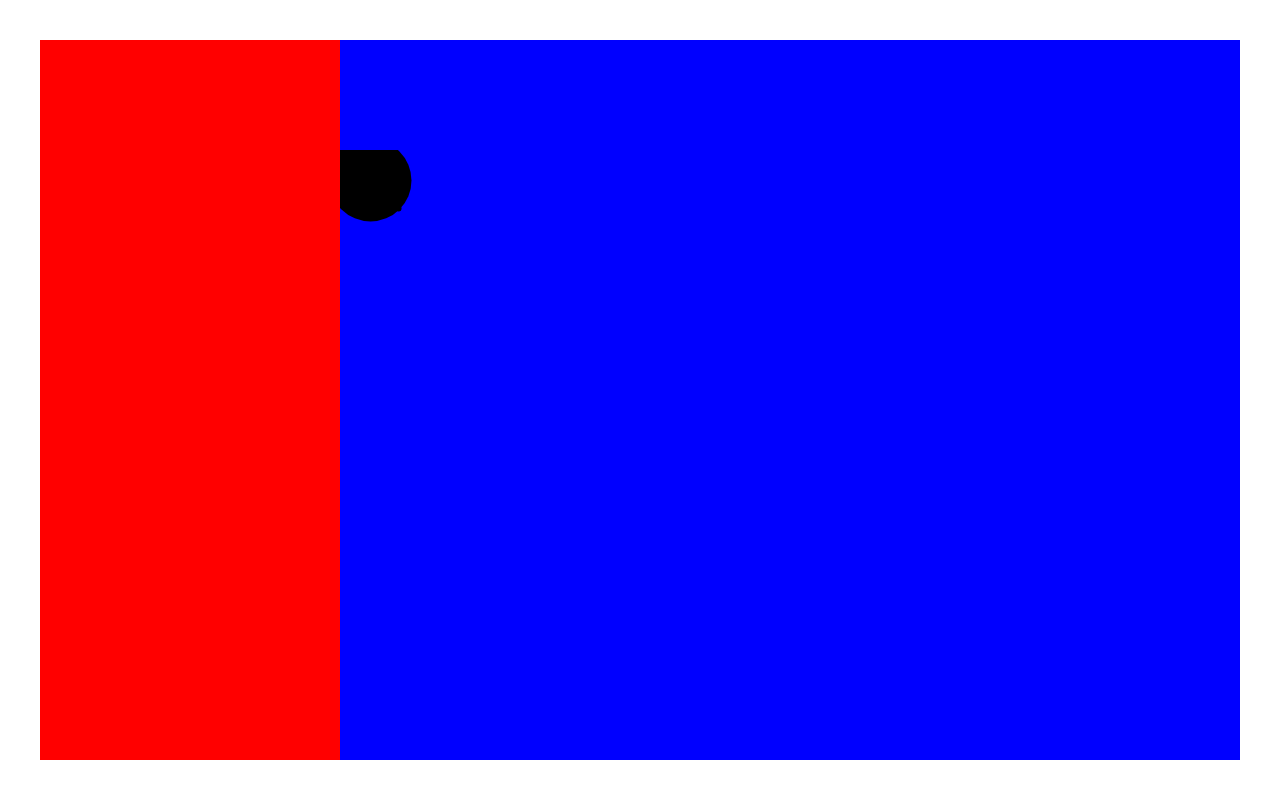
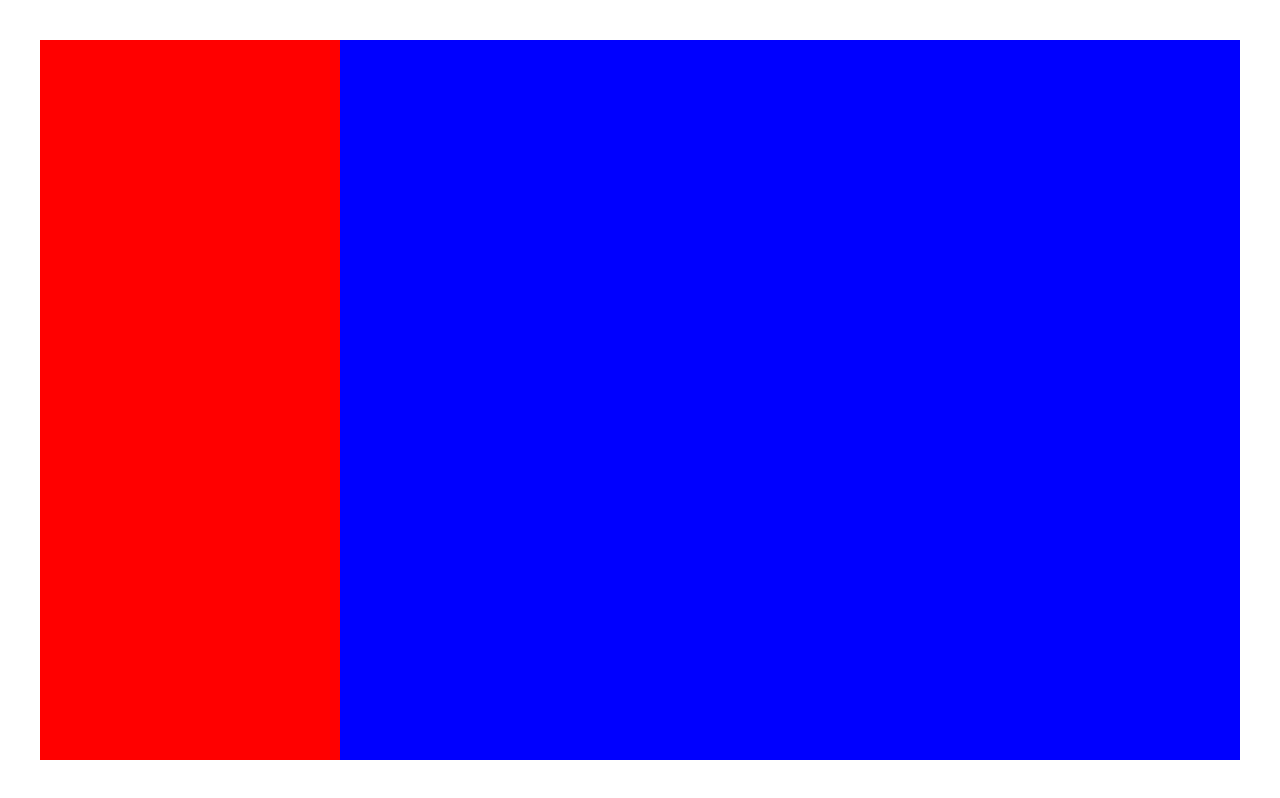
Before and after one commit to dahlhugo/TNM111, a React (Vite) app in the folder Assignment 4/assignment4/: page / in a window 1280 px wide. Built offline with nearby package versions, Linux system fonts and the light colour scheme.

Commit message:
restart with react-force-graph

```diff
--- a/Assignment 4/assignment4/src/components/NetworkGraph.tsx
+++ b/Assignment 4/assignment4/src/components/NetworkGraph.tsx
@@ -1,6 +1,5 @@
-import { Episode, Link, Node, NodePosition } from '../types/types';
-import { ForwardedRef, LegacyRef, RefObject, forwardRef, useEffect, useState } from 'react';
-import *  as d3 from 'd3'
+import { forwardRef } from 'react';
+import { Episode, Node } from '../types/types';
 
 type NetworkGraphProps = {
     width: number,
@@ -9,78 +8,21 @@ type NetworkGraphProps = {
 }
 
 type NodeType = Node & {
-    id: number ,
-    x: number ,
-    y: number ,
+    id: number,
+    x: number,
+    y: number,
 }
 
 
 const NetworkGraph = forwardRef<SVGSVGElement, NetworkGraphProps>((props: NetworkGraphProps, ref) => {
-    const {width, height, data} = props;
-    const [renderNodes, setRenderNodes] = useState<NodeType[]>([]);
+    const { width, height, data } = props;
 
-    useEffect(() => {
-        if (ref && typeof ref !== 'function' && ref.current ) {
-            const svg = d3.select(ref.current);
-            const simulation = d3.forceSimulation(data.nodes as NodeType[])
-                .force('charge', d3.forceManyBody().distanceMin(1000))
-                .force('center', d3.forceCenter(width / 2, height / 2))
-                .force('link', d3.forceLink().links(data.links));
-
-            // Update node and link positions on each tick
-        //     simulation.on("tick", () => {
-        //     // Update node positions
-        //     svg.selectAll(".node")
-        //       .attr("cx", (d) => d.x)
-        //       .attr("cy", (d) => d.y );
-
-        //     // Update link positions
-        //     svg.selectAll(".link")
-        //       .attr("x1", (d) => d.source.x)
-        //       .attr("y1", (d) => d.source.y)
-        //       .attr("x2", (d) => d.target.x)
-        //       .attr("y2", (d) => d.target.y);
-        //   });
-          console.log(simulation.nodes())
-          setRenderNodes(simulation.nodes())
-        }
-
-
-    }, [])
-    const Node: React.FC<NodeType> = (nodeData) => {
-        return <circle cx={nodeData.x} cy={nodeData.y} r={nodeData.value} color={nodeData.colour}/>
-    };
-
-    // const Link: React.FC<Link> = (props) => {
-    //     return (
-    //         <line
-    //             x1={renderNodes[props.source].x}
-    //             y1={renderNodes[props.source].y}
-    //             x2={renderNodes[props.target].x}
-    //             y2={renderNodes[props.target].y}
-    //             stroke="#999"
-    //             strokeOpacity="0.6"
-    //             strokeWidth={props.value}
-    //         />
-    //     );
-    // };
 
 
 
 
     return (
-        <svg ref={ref} width={width} height={height} viewBox={"0 0 " + width + " " + height}>
-            <g>
-                {renderNodes.map((node: NodeType) => (
-                    <Node key={node.id} colour={node.colour} id={node.id} name={node.name} value={node.value} x={node.x} y={node.x}  />
-                ))}
-            </g>
-            <g>
-                {/* {data.links.map((link) => (
-                    <Link key={link.source + '-' + link.target} source={link.source} target={link.target} value={link.value} />
-                ))} */}
-            </g>
-        </svg>
+        <></>
     );
 });
 
```
Also changed, not shown: Assignment 4/assignment4/package.json (+2 -5 lines), 1 other file (tests, documents, lock files or other folders).
